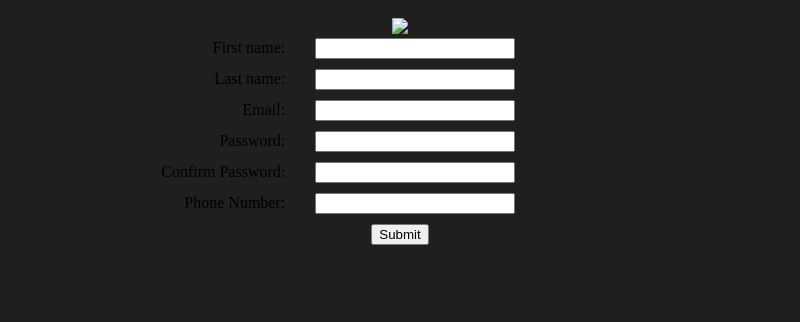
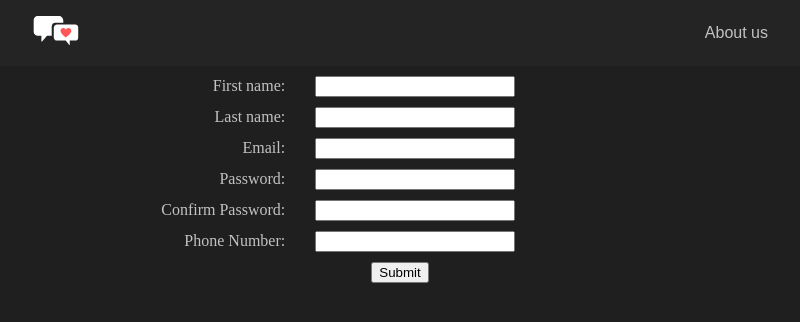
Before and after one commit to rardev/social-app, an Electron app: page sign-up.html in a window 800 px wide. Drawn offline with Linux system fonts and the light colour scheme.

Commit message:
fixed sign up page to match dark theme

```diff
--- a/sign-up.css
+++ b/sign-up.css
@@ -13,15 +13,17 @@ label {
    width: 30%;
    /* Positions the label text beside the input */
    text-align: right;
+   color: #c2c2c2;
 }
 
 label+input {
    width: 30%;
    /* Large margin-right to force the next element to the new-line
        and margin-left to create a gutter between the label and input */
-   margin: 0 30% 10px 4%;
+   margin: 10px 30% 0px 4%;
 }
 
 .buttonHolder{
    text-align: center;
+   margin-top: 10px;
 }
--- a/sign-up.html
+++ b/sign-up.html
@@ -20,12 +20,16 @@
 
 </head>
 <body>
-    <img src="" alt="">
-    <div class = "nav-banner">
-        <div class = "logo-wrapper">
-            <a href = "index.html"> <img src ="./logo/socialized-logo(160x40).svg"></a>
+    <navbar class = "navbar">
+        <div class = "navbar-container">
+            <div class = "navbar-logo">
+                <a href="index.html"><img src="./logo/socialized-logo.svg" alt="logo"></a>
+            </div>
+            <div class = "navbar-links">
+                <a href="about-us.html">About us</a>
+            </div>
         </div>
-    </div>
+    </navbar>
         <form>
             <label for="fname">First name:</label>
             <input type="text" id="fname" name="fname">
```
